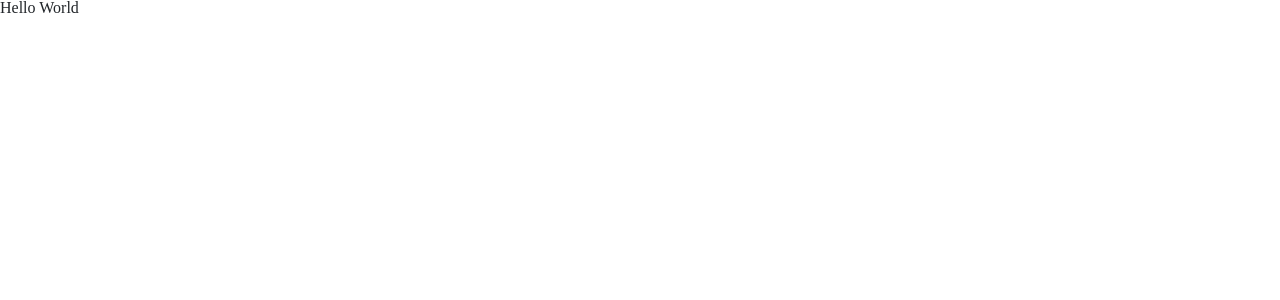
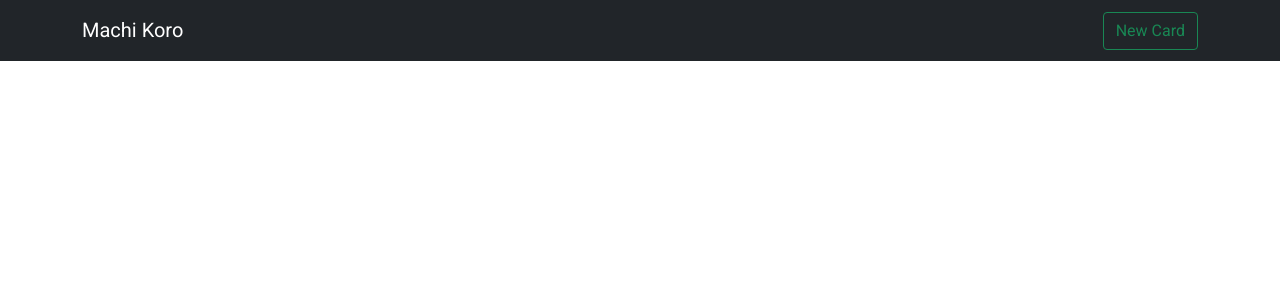
Before and after one commit to DonaldoLR/machi-koro-frontend, a React (Create React App) app: page / in a window 1280 px wide. Shown: the top 300 px of the page. Built offline with nearby package versions, Linux system fonts and the light colour scheme.

Commit message:
added a navigation and default css

```diff
--- a/src/Components/App.js
+++ b/src/Components/App.js
@@ -1,8 +1,9 @@
 import '../Styles/main.scss';
+import Navigation from './Navigation/Navigation';
 function App() {
   return (
     <div className='App'>
-      <h1>Hello World</h1>
+      <Navigation />
     </div>
   );
 }
--- /dev/null
+++ b/src/Components/Navigation/Navigation.js
@@ -0,0 +1,16 @@
+import React from 'react';
+
+const Navigation = () => {
+  return (
+    <nav className='navbar navbar-dark bg-dark'>
+      <div className='container'>
+        <a className='navbar-brand'>Machi Koro</a>
+        <button className='d-flex btn btn-outline-success' type='submit'>
+          New Card
+        </button>
+      </div>
+    </nav>
+  );
+};
+
+export default Navigation;
--- a/src/Styles/2-Base/_global.scss
+++ b/src/Styles/2-Base/_global.scss
@@ -0,0 +1,54 @@
+@import url('https://fonts.googleapis.com/css?family=Roboto:400');
+
+html {
+  font-size: 100%;
+} /*16px*/
+
+body {
+  background: white;
+  font-family: 'Roboto', sans-serif;
+  font-weight: 400;
+  line-height: 1.75;
+  color: #000000;
+}
+
+p {
+  margin-bottom: 1rem;
+}
+
+h1,
+h2,
+h3,
+h4,
+h5 {
+  margin: 3rem 0 1.38rem;
+  font-family: 'Roboto', sans-serif;
+  font-weight: 400;
+  line-height: 1.3;
+}
+
+h1 {
+  margin-top: 0;
+  font-size: 3.052rem;
+}
+
+h2 {
+  font-size: 2.441rem;
+}
+
+h3 {
+  font-size: 1.953rem;
+}
+
+h4 {
+  font-size: 1.563rem;
+}
+
+h5 {
+  font-size: 1.25rem;
+}
+
+small,
+.text_small {
+  font-size: 0.8rem;
+}
```
